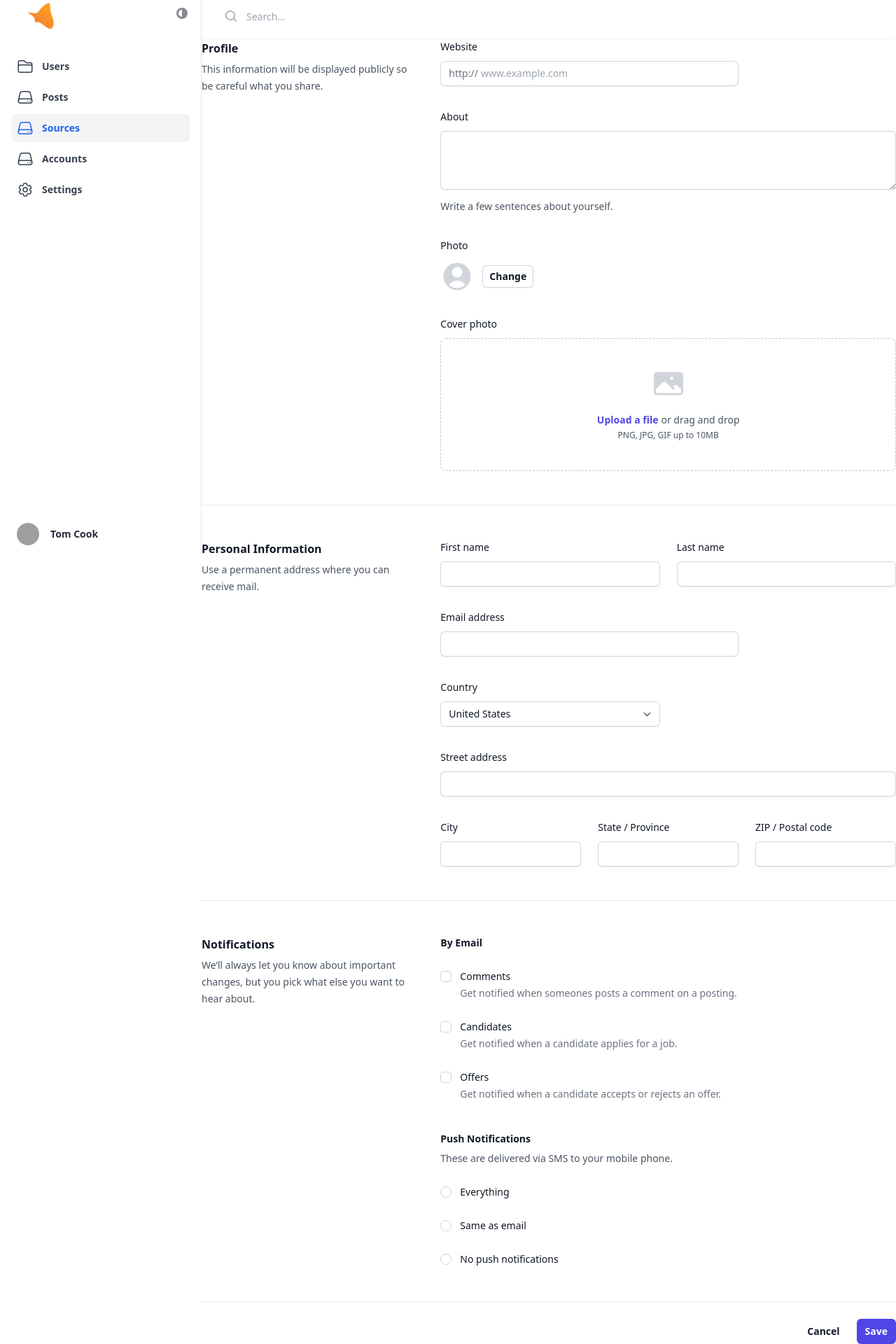
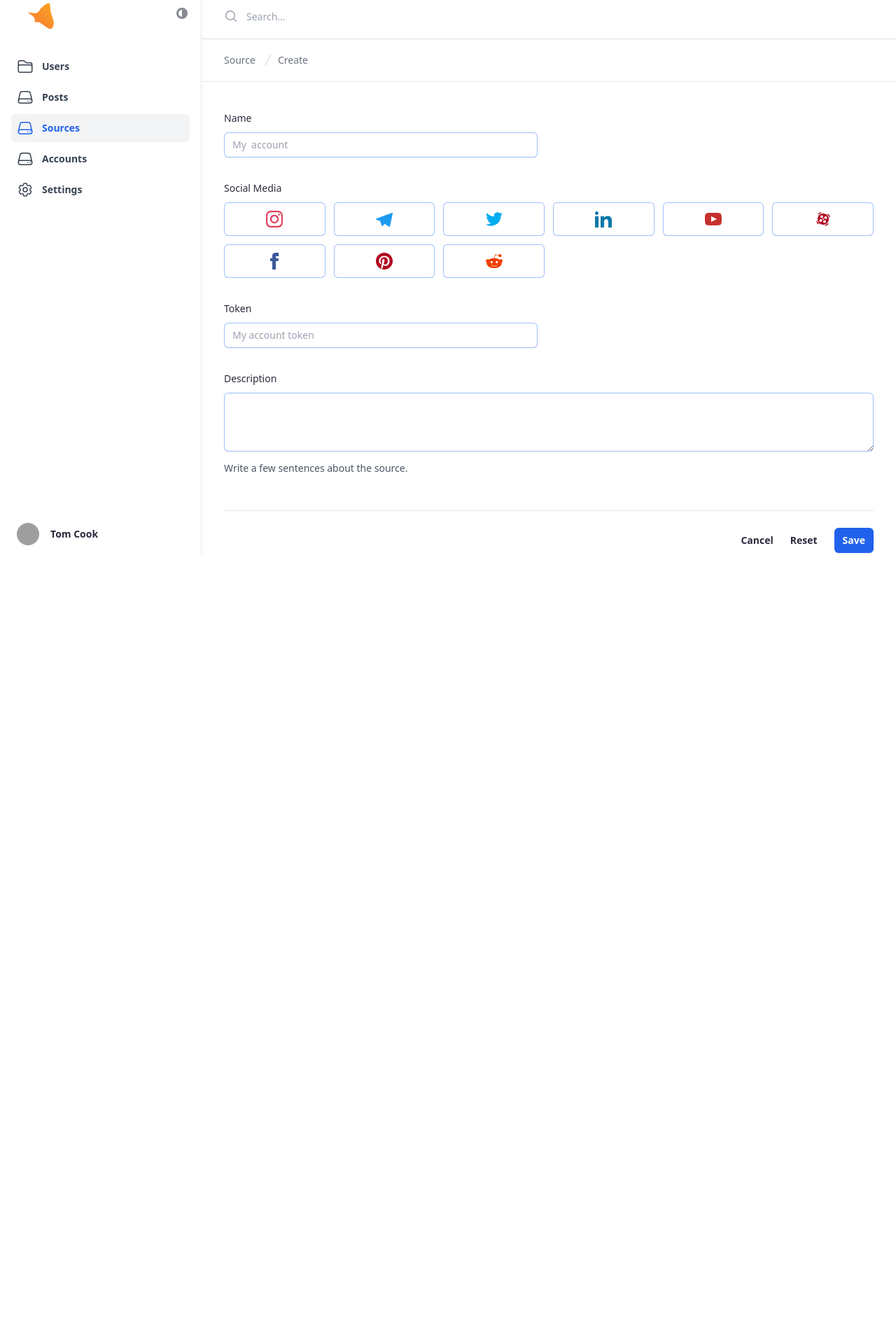
Before and after one commit to ehsansh84/social-dash-frnt, a React (Vite) app: page /sources/create in a window 1280 px wide. Shown: the part 9-1929 px from the top of the page at 70% size. After the commit the page ends 800 px from the top, so only its background shows below. Built offline with nearby package versions, Linux system fonts and the light colour scheme; grey boxes are pictures that could not be loaded.

Commit message:
update source create page copying from account create page

```diff
--- a/src/pages/Source/Create.jsx
+++ b/src/pages/Source/Create.jsx
@@ -1,339 +1,216 @@
-import { PhotoIcon, UserCircleIcon } from '@heroicons/react/24/solid'
+import { SocialMediaRadio } from "../../components/SocialMediaRadio"
+import { NarrowWrapper } from "../../NarrowWrapper"
+import { useEffect, useState } from "react"
+import { Alert } from "../../components/Alert"
+import { Breadcrumb } from "../../components/Breadcrumb"
+import { Transition } from "@headlessui/react"
+import { Wrapper } from "../../Wrapper"
+import { useNavigate } from "react-router-dom"
 
 export function Create() {
+  const [socialMedia, setSocialMedia] = useState("")
+  const [name, setName] = useState("")
+  const [token, setToken] = useState("")
+  const [description, setDescription] = useState("")
+  const [socialMediaError, setSocialMediaError] = useState(null)
+  const [status, setStatus] = useState("unloaded")
+  const navigate = useNavigate()
+
+  useEffect(() => {
+    if (socialMedia) {
+      setSocialMediaError(null)
+    }
+  }, [socialMedia])
+
+  const handleSubmit = async (event) => {
+    event.preventDefault()
+
+    if (!socialMedia) {
+      setSocialMediaError({
+        errorMessage: "You need to select a social media platform",
+      })
+      return
+    }
+
+    setStatus("loading")
+    const bodyObject = {
+      name,
+      token,
+      description,
+      social_media: socialMedia,
+      user_id: "62d7a781d8f8d7627ce212d5",
+    }
+    const response = await fetch("http://social.devserver.ir/source/", {
+      method: "POST",
+      headers: {
+        "Content-Type": "application/json",
+      },
+      body: JSON.stringify(bodyObject),
+    })
+
+    const data = await response.json()
+    console.log(data)
+    setStatus("unloaded")
+  }
+
   return (
-    <form>
+    <div className="border-t border-border">
+      <Wrapper as="header" className="border-b border-border">
+        <Breadcrumb
+          pages={[
+            { name: "Source", href: "/sources" },
+            { name: "Create", href: "/sources/create" },
+          ]}
+        />
+      </Wrapper>
+      <NarrowWrapper>
+        <form onSubmit={handleSubmit}>
           <div className="space-y-12">
-        <div className="grid grid-cols-1 gap-x-8 gap-y-10 border-b border-gray-900/10 pb-12 md:grid-cols-3">
-          <div>
-            <h2 className="text-base font-semibold leading-7 text-gray-900">Profile</h2>
-            <p className="mt-1 text-sm leading-6 text-gray-600">
-              This information will be displayed publicly so be careful what you share.
-            </p>
-          </div>
-
-          <div className="grid max-w-2xl grid-cols-1 gap-x-6 gap-y-8 sm:grid-cols-6 md:col-span-2">
+            <div className="border-b border-border pb-12">
+              <div className="mt-10 grid grid-cols-1 gap-x-6 gap-y-8 sm:grid-cols-6">
                 <div className="sm:col-span-4">
-              <label htmlFor="website" className="block text-sm font-medium leading-6 text-gray-900">
-                Website
+                  <label
+                    htmlFor="name"
+                    className="block text-sm font-medium leading-6 text-text"
+                  >
+                    Name
                   </label>
                   <div className="mt-2">
-                <div className="flex rounded-md shadow-sm ring-1 ring-inset ring-gray-300 focus-within:ring-2 focus-within:ring-inset focus-within:ring-indigo-600 sm:max-w-md">
-                  <span className="flex select-none items-center ps-3 text-gray-500 sm:text-sm">http://</span>
+                    <div className="relative flex rounded-md shadow-sm ring-1 ring-inset ring-ring focus-within:ring-2 focus-within:ring-inset focus-within:ring-primary sm:max-w-md">
                       <input
+                        value={name}
+                        onChange={(e) => {
+                          setName(e.target.value)
+                        }}
                         type="text"
-                    name="website"
-                    id="website"
-                    className="block flex-1 border-0 bg-transparent py-1.5 ps-1 text-gray-900 placeholder:text-gray-400 focus:ring-0 sm:text-sm sm:leading-6"
-                    placeholder="www.example.com"
+                        name="name"
+                        id="name"
+                        className="block flex-1 border-0 bg-transparent py-1.5 ps-3 text-text placeholder:text-placeholder focus:ring-0 sm:text-sm sm:leading-6"
+                        placeholder={`My ${socialMedia} account`}
+                        required
                       />
                     </div>
                   </div>
                 </div>
 
                 <div className="col-span-full">
-              <label htmlFor="about" className="block text-sm font-medium leading-6 text-gray-900">
-                About
+                  <SocialMediaRadio
+                    socialMedia={socialMedia}
+                    setSocialMedia={setSocialMedia}
+                  />
+                </div>
+
+                <div className="sm:col-span-4">
+                  <label
+                    htmlFor="token"
+                    className="block text-sm font-medium leading-6 text-text"
+                  >
+                    Token
                   </label>
                   <div className="mt-2">
-                <textarea
-                  id="about"
-                  name="about"
-                  rows={3}
-                  className="block w-full rounded-md border-0 py-1.5 text-gray-900 shadow-sm ring-1 ring-inset ring-gray-300 placeholder:text-gray-400 focus:ring-2 focus:ring-inset focus:ring-indigo-600 sm:text-sm sm:leading-6"
-                  defaultValue={''}
+                    <div className="flex rounded-md shadow-sm ring-1 ring-inset ring-ring focus-within:ring-2 focus-within:ring-inset focus-within:ring-primary sm:max-w-md">
+                      <input
+                        value={token}
+                        onChange={(e) => {
+                          setToken(e.target.value)
+                        }}
+                        type="text"
+                        name="token"
+                        id="token"
+                        className="block flex-1 border-0 bg-transparent py-1.5 ps-3 text-text placeholder:text-placeholder focus:ring-0 sm:text-sm sm:leading-6"
+                        placeholder="My account token"
+                        required
                       />
                     </div>
-              <p className="mt-3 text-sm leading-6 text-gray-600">Write a few sentences about yourself.</p>
-            </div>
-
-            <div className="col-span-full">
-              <label htmlFor="photo" className="block text-sm font-medium leading-6 text-gray-900">
-                Photo
-              </label>
-              <div className="mt-2 flex items-center gap-x-3">
-                <UserCircleIcon className="h-12 w-12 text-gray-300" aria-hidden="true" />
-                <button
-                  type="button"
-                  className="rounded-md bg-white px-2.5 py-1.5 text-sm font-semibold text-gray-900 shadow-sm ring-1 ring-inset ring-gray-300 hover:bg-gray-50"
-                >
-                  Change
-                </button>
                   </div>
                 </div>
 
                 <div className="col-span-full">
-              <label htmlFor="cover-photo" className="block text-sm font-medium leading-6 text-gray-900">
-                Cover photo
+                  <label
+                    htmlFor="description"
+                    className="block text-sm font-medium leading-6 text-text"
+                  >
+                    Description
                   </label>
-              <div className="mt-2 flex justify-center rounded-lg border border-dashed border-gray-900/25 px-6 py-10">
-                <div className="text-center">
-                  <PhotoIcon className="mx-auto h-12 w-12 text-gray-300" aria-hidden="true" />
-                  <div className="mt-4 flex text-sm leading-6 text-gray-600">
-                    <label
-                      htmlFor="file-upload"
-                      className="relative cursor-pointer rounded-md bg-white font-semibold text-indigo-600 focus-within:outline-none focus-within:ring-2 focus-within:ring-indigo-600 focus-within:ring-offset-2 hover:text-indigo-500"
-                    >
-                      <span>Upload a file</span>
-                      <input id="file-upload" name="file-upload" type="file" className="sr-only" />
-                    </label>
-                    <p className="ps-1">or drag and drop</p>
+                  <div className="mt-2">
+                    <textarea
+                      value={description}
+                      onChange={(e) => {
+                        setDescription(e.target.value)
+                      }}
+                      id="description"
+                      name="description"
+                      rows={3}
+                      className="block w-full rounded-md border-0 bg-bg py-1.5 text-text shadow-sm ring-1 ring-inset ring-ring placeholder:text-placeholder focus:ring-2 focus:ring-inset focus:ring-primary sm:text-sm sm:leading-6"
+                    />
                   </div>
-                  <p className="text-xs leading-5 text-gray-600">PNG, JPG, GIF up to 10MB</p>
-                </div>
+                  <p className="mt-3 text-sm leading-6 text-gray-600">
+                    Write a few sentences about the source.
+                  </p>
                 </div>
               </div>
             </div>
           </div>
 
-        <div className="grid grid-cols-1 gap-x-8 gap-y-10 border-b border-gray-900/10 pb-12 md:grid-cols-3">
-          <div>
-            <h2 className="text-base font-semibold leading-7 text-gray-900">Personal Information</h2>
-            <p className="mt-1 text-sm leading-6 text-gray-600">Use a permanent address where you can receive mail.</p>
-          </div>
+          <div className="mt-6 flex items-center justify-end gap-x-6">
+            <button
+              type="button"
+              className="text-sm font-semibold leading-6 text-text"
+              onClick={() => navigate(-1)}
+            >
+              Cancel
+            </button>
 
-          <div className="grid max-w-2xl grid-cols-1 gap-x-6 gap-y-8 sm:grid-cols-6 md:col-span-2">
-            <div className="sm:col-span-3">
-              <label htmlFor="first-name" className="block text-sm font-medium leading-6 text-gray-900">
-                First name
-              </label>
-              <div className="mt-2">
-                <input
-                  type="text"
-                  name="first-name"
-                  id="first-name"
-                  autoComplete="given-name"
-                  className="block w-full rounded-md border-0 py-1.5 text-gray-900 shadow-sm ring-1 ring-inset ring-gray-300 placeholder:text-gray-400 focus:ring-2 focus:ring-inset focus:ring-indigo-600 sm:text-sm sm:leading-6"
-                />
-              </div>
-            </div>
-
-            <div className="sm:col-span-3">
-              <label htmlFor="last-name" className="block text-sm font-medium leading-6 text-gray-900">
-                Last name
-              </label>
-              <div className="mt-2">
-                <input
-                  type="text"
-                  name="last-name"
-                  id="last-name"
-                  autoComplete="family-name"
-                  className="block w-full rounded-md border-0 py-1.5 text-gray-900 shadow-sm ring-1 ring-inset ring-gray-300 placeholder:text-gray-400 focus:ring-2 focus:ring-inset focus:ring-indigo-600 sm:text-sm sm:leading-6"
-                />
-              </div>
-            </div>
-
-            <div className="sm:col-span-4">
-              <label htmlFor="email" className="block text-sm font-medium leading-6 text-gray-900">
-                Email address
-              </label>
-              <div className="mt-2">
-                <input
-                  id="email"
-                  name="email"
-                  type="email"
-                  autoComplete="email"
-                  className="block w-full rounded-md border-0 py-1.5 text-gray-900 shadow-sm ring-1 ring-inset ring-gray-300 placeholder:text-gray-400 focus:ring-2 focus:ring-inset focus:ring-indigo-600 sm:text-sm sm:leading-6"
-                />
-              </div>
-            </div>
-
-            <div className="sm:col-span-3">
-              <label htmlFor="country" className="block text-sm font-medium leading-6 text-gray-900">
-                Country
-              </label>
-              <div className="mt-2">
-                <select
-                  id="country"
-                  name="country"
-                  autoComplete="country-name"
-                  className="block w-full rounded-md border-0 py-1.5 text-gray-900 shadow-sm ring-1 ring-inset ring-gray-300 focus:ring-2 focus:ring-inset focus:ring-indigo-600 sm:max-w-xs sm:text-sm sm:leading-6"
+            <button
+              type="button"
+              className="text-sm font-semibold leading-6 text-text"
+              onClick={() => {
+                setName("")
+                setSocialMediaError(null)
+                setToken("")
+                setDescription("")
+              }}
             >
-                  <option>United States</option>
-                  <option>Canada</option>
-                  <option>Mexico</option>
-                </select>
-              </div>
-            </div>
-
-            <div className="col-span-full">
-              <label htmlFor="street-address" className="block text-sm font-medium leading-6 text-gray-900">
-                Street address
-              </label>
-              <div className="mt-2">
-                <input
-                  type="text"
-                  name="street-address"
-                  id="street-address"
-                  autoComplete="street-address"
-                  className="block w-full rounded-md border-0 py-1.5 text-gray-900 shadow-sm ring-1 ring-inset ring-gray-300 placeholder:text-gray-400 focus:ring-2 focus:ring-inset focus:ring-indigo-600 sm:text-sm sm:leading-6"
-                />
-              </div>
-            </div>
-
-            <div className="sm:col-span-2 sm:col-start-1">
-              <label htmlFor="city" className="block text-sm font-medium leading-6 text-gray-900">
-                City
-              </label>
-              <div className="mt-2">
-                <input
-                  type="text"
-                  name="city"
-                  id="city"
-                  autoComplete="address-level2"
-                  className="block w-full rounded-md border-0 py-1.5 text-gray-900 shadow-sm ring-1 ring-inset ring-gray-300 placeholder:text-gray-400 focus:ring-2 focus:ring-inset focus:ring-indigo-600 sm:text-sm sm:leading-6"
-                />
-              </div>
-            </div>
-
-            <div className="sm:col-span-2">
-              <label htmlFor="region" className="block text-sm font-medium leading-6 text-gray-900">
-                State / Province
-              </label>
-              <div className="mt-2">
-                <input
-                  type="text"
-                  name="region"
-                  id="region"
-                  autoComplete="address-level1"
-                  className="block w-full rounded-md border-0 py-1.5 text-gray-900 shadow-sm ring-1 ring-inset ring-gray-300 placeholder:text-gray-400 focus:ring-2 focus:ring-inset focus:ring-indigo-600 sm:text-sm sm:leading-6"
-                />
-              </div>
-            </div>
-
-            <div className="sm:col-span-2">
-              <label htmlFor="postal-code" className="block text-sm font-medium leading-6 text-gray-900">
-                ZIP / Postal code
-              </label>
-              <div className="mt-2">
-                <input
-                  type="text"
-                  name="postal-code"
-                  id="postal-code"
-                  autoComplete="postal-code"
-                  className="block w-full rounded-md border-0 py-1.5 text-gray-900 shadow-sm ring-1 ring-inset ring-gray-300 placeholder:text-gray-400 focus:ring-2 focus:ring-inset focus:ring-indigo-600 sm:text-sm sm:leading-6"
-                />
-              </div>
-            </div>
-          </div>
-        </div>
-
-        <div className="grid grid-cols-1 gap-x-8 gap-y-10 border-b border-gray-900/10 pb-12 md:grid-cols-3">
-          <div>
-            <h2 className="text-base font-semibold leading-7 text-gray-900">Notifications</h2>
-            <p className="mt-1 text-sm leading-6 text-gray-600">
-              We&rsquo;ll always let you know about important changes, but you pick what else you want to hear about.
-            </p>
-          </div>
-
-          <div className="max-w-2xl space-y-10 md:col-span-2">
-            <fieldset>
-              <legend className="text-sm font-semibold leading-6 text-gray-900">By Email</legend>
-              <div className="mt-6 space-y-6">
-                <div className="relative flex gap-x-3">
-                  <div className="flex h-6 items-center">
-                    <input
-                      id="comments"
-                      name="comments"
-                      type="checkbox"
-                      className="h-4 w-4 rounded border-gray-300 text-indigo-600 focus:ring-indigo-600"
-                    />
-                  </div>
-                  <div className="text-sm leading-6">
-                    <label htmlFor="comments" className="font-medium text-gray-900">
-                      Comments
-                    </label>
-                    <p className="text-gray-500">Get notified when someones posts a comment on a posting.</p>
-                  </div>
-                </div>
-                <div className="relative flex gap-x-3">
-                  <div className="flex h-6 items-center">
-                    <input
-                      id="candidates"
-                      name="candidates"
-                      type="checkbox"
-                      className="h-4 w-4 rounded border-gray-300 text-indigo-600 focus:ring-indigo-600"
-                    />
-                  </div>
-                  <div className="text-sm leading-6">
-                    <label htmlFor="candidates" className="font-medium text-gray-900">
-                      Candidates
-                    </label>
-                    <p className="text-gray-500">Get notified when a candidate applies for a job.</p>
-                  </div>
-                </div>
-                <div className="relative flex gap-x-3">
-                  <div className="flex h-6 items-center">
-                    <input
-                      id="offers"
-                      name="offers"
-                      type="checkbox"
-                      className="h-4 w-4 rounded border-gray-300 text-indigo-600 focus:ring-indigo-600"
-                    />
-                  </div>
-                  <div className="text-sm leading-6">
-                    <label htmlFor="offers" className="font-medium text-gray-900">
-                      Offers
-                    </label>
-                    <p className="text-gray-500">Get notified when a candidate accepts or rejects an offer.</p>
-                  </div>
-                </div>
-              </div>
-            </fieldset>
-            <fieldset>
-              <legend className="text-sm font-semibold leading-6 text-gray-900">Push Notifications</legend>
-              <p className="mt-1 text-sm leading-6 text-gray-600">These are delivered via SMS to your mobile phone.</p>
-              <div className="mt-6 space-y-6">
-                <div className="flex items-center gap-x-3">
-                  <input
-                    id="push-everything"
-                    name="push-notifications"
-                    type="radio"
-                    className="h-4 w-4 border-gray-300 text-indigo-600 focus:ring-indigo-600"
-                  />
-                  <label htmlFor="push-everything" className="block text-sm font-medium leading-6 text-gray-900">
-                    Everything
-                  </label>
-                </div>
-                <div className="flex items-center gap-x-3">
-                  <input
-                    id="push-email"
-                    name="push-notifications"
-                    type="radio"
-                    className="h-4 w-4 border-gray-300 text-indigo-600 focus:ring-indigo-600"
-                  />
-                  <label htmlFor="push-email" className="block text-sm font-medium leading-6 text-gray-900">
-                    Same as email
-                  </label>
-                </div>
-                <div className="flex items-center gap-x-3">
-                  <input
-                    id="push-nothing"
-                    name="push-notifications"
-                    type="radio"
-                    className="h-4 w-4 border-gray-300 text-indigo-600 focus:ring-indigo-600"
-                  />
-                  <label htmlFor="push-nothing" className="block text-sm font-medium leading-6 text-gray-900">
-                    No push notifications
-                  </label>
-                </div>
-              </div>
-            </fieldset>
-          </div>
-        </div>
-      </div>
-
-      <div className="mt-6 flex items-center justify-end gap-x-6">
-        <button type="button" className="text-sm font-semibold leading-6 text-gray-900">
-          Cancel
+              Reset
             </button>
             <button
               type="submit"
-          className="rounded-md bg-indigo-600 px-3 py-2 text-sm font-semibold text-white shadow-sm hover:bg-indigo-500 focus-visible:outline focus-visible:outline-2 focus-visible:outline-offset-2 focus-visible:outline-indigo-600"
+              className="rounded-md bg-primary-600 px-3 py-2 text-sm font-semibold text-white shadow-sm hover:bg-primary focus-visible:outline focus-visible:outline-2 focus-visible:outline-offset-2 focus-visible:outline-primary-600"
             >
-          Save
+              {status === "loading" ? (
+                <div
+                  className="inline-block h-8 w-8 animate-spin rounded-full border-4 border-solid border-current border-e-transparent align-[-0.125em] motion-reduce:animate-[spin_1.5s_linear_infinite]"
+                  role="status"
+                >
+                  <span className="!absolute !-m-px !h-px !w-px !overflow-hidden !whitespace-nowrap !border-0 !p-0 ![clip:rect(0,0,0,0)]">
+                    Loading...
+                  </span>
+                </div>
+              ) : (
+                <p>Save</p>
+              )}
             </button>
           </div>
+          <div className="mt-12">
+            <Transition
+              show={Boolean(socialMediaError)}
+              enter="transition-opacity duration-75"
+              enterFrom="opacity-0"
+              enterTo="opacity-100"
+              leave="transition-opacity duration-150"
+              leaveFrom="opacity-100"
+              leaveTo="opacity-0"
+            >
+              <Alert
+                status="danger"
+                message={socialMediaError?.errorMessage}
+                show={Boolean(socialMediaError)}
+                setShow={setSocialMediaError}
+              />
+            </Transition>
+          </div>
         </form>
+      </NarrowWrapper>
+    </div>
   )
 }
```
Lines whose indentation alone changed are shown as unchanged.
